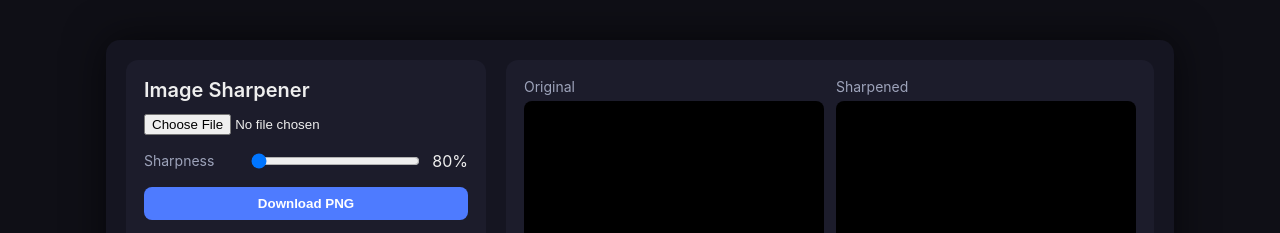
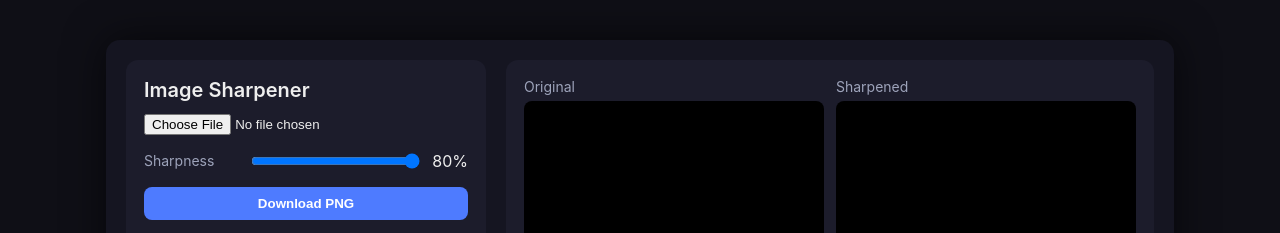
Before and after one commit to fefwobgdd/sharpness-controller, a plain HTML site: page index.html in a window 1280 px wide. Shown: the part 251-484 px from the top of the page. Drawn offline with Linux system fonts and the light colour scheme.

Commit message:
Update index.html

```diff
--- a/index.html
+++ b/index.html
@@ -29,7 +29,7 @@
         <input id="file" type="file" accept="image/*">
         <div class="slider">
           <div class="label">Sharpness</div>
-          <input id="amount" type="range" min="0" max="40000" value="80">
+          <input id="amount" type="range" min="0" max="40000" value="40000">
           <div id="amountVal">80%</div>
         </div>
         <button id="download" class="btn">Download PNG</button>
```
